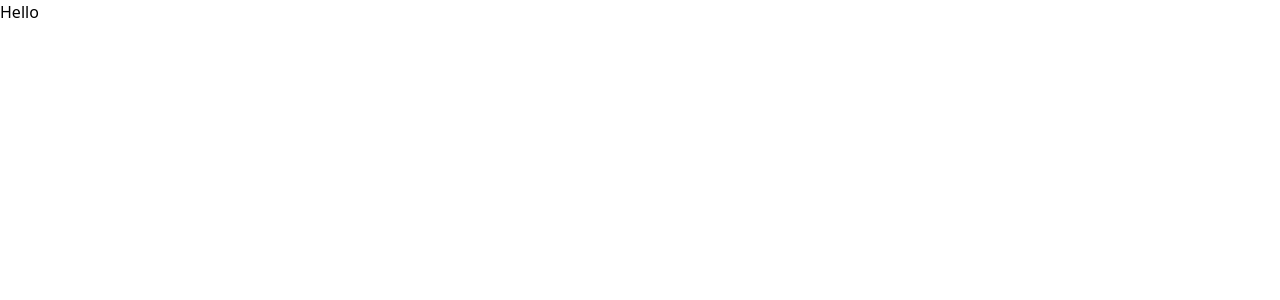
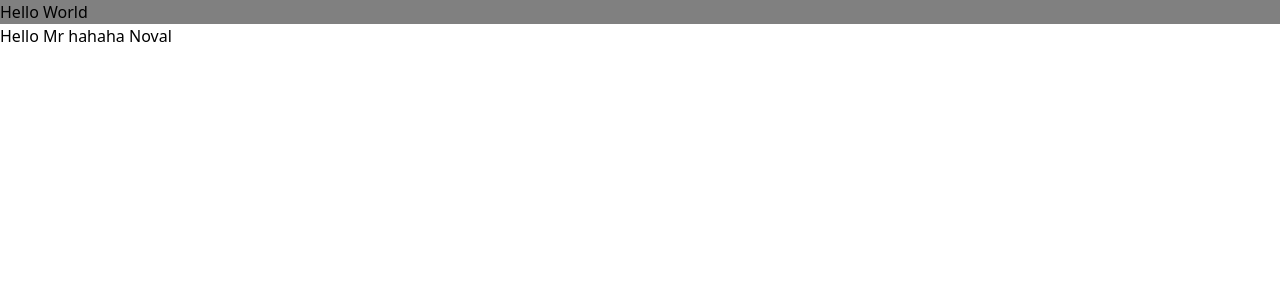
Before and after one commit to novalfh/tutorial-nextjs, a Next.js app: page / in a window 1280 px wide. Shown: the top 300 px of the page. Built offline with nearby package versions, Linux system fonts and the light colour scheme.

Commit message:
try commit 2

```diff
--- a/app/page.tsx
+++ b/app/page.tsx
@@ -1,119 +1,11 @@
 import Image from 'next/image';
+import {Navbarr} from "@/components/navbar/Navbarr";
 
 export default function Home() {
-  // return (
-  //   <main className="flex min-h-screen flex-col items-center justify-between p-24">
-  //     <div className="z-10 max-w-5xl w-full items-center justify-between font-mono text-sm lg:flex">
-  //       <p className="fixed left-0 top-0 flex w-full justify-center border-b border-gray-300 bg-gradient-to-b from-zinc-200 pb-6 pt-8 backdrop-blur-2xl dark:border-neutral-800 dark:bg-zinc-800/30 dark:from-inherit lg:static lg:w-auto  lg:rounded-xl lg:border lg:bg-gray-200 lg:p-4 lg:dark:bg-zinc-800/30">
-  //         Get started by editing&nbsp;
-  //         <code className="font-mono font-bold">app/page.tsx</code>
-  //       </p>
-  //       <div className="fixed bottom-0 left-0 flex h-48 w-full items-end justify-center bg-gradient-to-t from-white via-white dark:from-black dark:via-black lg:static lg:h-auto lg:w-auto lg:bg-none">
-  //         <a
-  //           className="pointer-events-none flex place-items-center gap-2 p-8 lg:pointer-events-auto lg:p-0"
-  //           href="https://vercel.com?utm_source=create-next-app&utm_medium=appdir-template&utm_campaign=create-next-app"
-  //           target="_blank"
-  //           rel="noopener noreferrer"
-  //         >
-  //           By{' '}
-  //           <Image
-  //             src="/vercel.svg"
-  //             alt="Vercel Logo"
-  //             className="dark:invert"
-  //             width={100}
-  //             height={24}
-  //             priority
-  //           />
-  //         </a>
-  //       </div>
-  //     </div>
-
-  //     <div className="relative flex place-items-center before:absolute before:h-[300px] before:w-[480px] before:-translate-x-1/2 before:rounded-full before:bg-gradient-radial before:from-white before:to-transparent before:blur-2xl before:content-[''] after:absolute after:-z-20 after:h-[180px] after:w-[240px] after:translate-x-1/3 after:bg-gradient-conic after:from-sky-200 after:via-blue-200 after:blur-2xl after:content-[''] before:dark:bg-gradient-to-br before:dark:from-transparent before:dark:to-blue-700 before:dark:opacity-10 after:dark:from-sky-900 after:dark:via-[#0141ff] after:dark:opacity-40 before:lg:h-[360px] z-[-1]">
-  //       <Image
-  //         className="relative dark:drop-shadow-[0_0_0.3rem_#ffffff70] dark:invert"
-  //         src="/next.svg"
-  //         alt="Next.js Logo"
-  //         width={180}
-  //         height={37}
-  //         priority
-  //       />
-  //     </div>
-
-  //     <div className="mb-32 grid text-center lg:max-w-5xl lg:w-full lg:mb-0 lg:grid-cols-4 lg:text-left">
-  //       <a
-  //         href="https://nextjs.org/docs?utm_source=create-next-app&utm_medium=appdir-template&utm_campaign=create-next-app"
-  //         className="group rounded-lg border border-transparent px-5 py-4 transition-colors hover:border-gray-300 hover:bg-gray-100 hover:dark:border-neutral-700 hover:dark:bg-neutral-800/30"
-  //         target="_blank"
-  //         rel="noopener noreferrer"
-  //       >
-  //         <h2 className={`mb-3 text-2xl font-semibold`}>
-  //           Docs{' '}
-  //           <span className="inline-block transition-transform group-hover:translate-x-1 motion-reduce:transform-none">
-  //             -&gt;
-  //           </span>
-  //         </h2>
-  //         <p className={`m-0 max-w-[30ch] text-sm opacity-50`}>
-  //           Find in-depth information about Next.js features and API.
-  //         </p>
-  //       </a>
-
-  //       <a
-  //         href="https://nextjs.org/learn?utm_source=create-next-app&utm_medium=appdir-template-tw&utm_campaign=create-next-app"
-  //         className="group rounded-lg border border-transparent px-5 py-4 transition-colors hover:border-gray-300 hover:bg-gray-100 hover:dark:border-neutral-700 hover:dark:bg-neutral-800/30"
-  //         target="_blank"
-  //         rel="noopener noreferrer"
-  //       >
-  //         <h2 className={`mb-3 text-2xl font-semibold`}>
-  //           Learn{' '}
-  //           <span className="inline-block transition-transform group-hover:translate-x-1 motion-reduce:transform-none">
-  //             -&gt;
-  //           </span>
-  //         </h2>
-  //         <p className={`m-0 max-w-[30ch] text-sm opacity-50`}>
-  //           Learn about Next.js in an interactive course with&nbsp;quizzes!
-  //         </p>
-  //       </a>
-
-  //       <a
-  //         href="https://vercel.com/templates?framework=next.js&utm_source=create-next-app&utm_medium=appdir-template&utm_campaign=create-next-app"
-  //         className="group rounded-lg border border-transparent px-5 py-4 transition-colors hover:border-gray-300 hover:bg-gray-100 hover:dark:border-neutral-700 hover:dark:bg-neutral-800/30"
-  //         target="_blank"
-  //         rel="noopener noreferrer"
-  //       >
-  //         <h2 className={`mb-3 text-2xl font-semibold`}>
-  //           Templates{' '}
-  //           <span className="inline-block transition-transform group-hover:translate-x-1 motion-reduce:transform-none">
-  //             -&gt;
-  //           </span>
-  //         </h2>
-  //         <p className={`m-0 max-w-[30ch] text-sm opacity-50`}>
-  //           Explore the Next.js 13 playground.
-  //         </p>
-  //       </a>
-
-  //       <a
-  //         href="https://vercel.com/new?utm_source=create-next-app&utm_medium=appdir-template&utm_campaign=create-next-app"
-  //         className="group rounded-lg border border-transparent px-5 py-4 transition-colors hover:border-gray-300 hover:bg-gray-100 hover:dark:border-neutral-700 hover:dark:bg-neutral-800/30"
-  //         target="_blank"
-  //         rel="noopener noreferrer"
-  //       >
-  //         <h2 className={`mb-3 text-2xl font-semibold`}>
-  //           Deploy{' '}
-  //           <span className="inline-block transition-transform group-hover:translate-x-1 motion-reduce:transform-none">
-  //             -&gt;
-  //           </span>
-  //         </h2>
-  //         <p className={`m-0 max-w-[30ch] text-sm opacity-50`}>
-  //           Instantly deploy your Next.js site to a shareable URL with Vercel.
-  //         </p>
-  //       </a>
-  //     </div>
-  //   </main>
-  // );
-
   return (
-    <div>
-      Hello
-    </div>
+    <>
+        <Navbarr></Navbarr>
+        <h1>Hello Mr hahaha Noval</h1>
+    </>
   )
 }
--- a/components/navbar/Navbar.jsx
+++ /dev/null
@@ -1,3 +0,0 @@
-//sdsdssd
-
-let sd = 12
--- /dev/null
+++ b/components/navbar/Navbarr.tsx
@@ -0,0 +1,9 @@
+import './Navbar.css'
+
+export const Navbarr = () => {
+    return (
+        <nav>
+            <h1>Hello World</h1>
+        </nav>
+    );
+};
```
